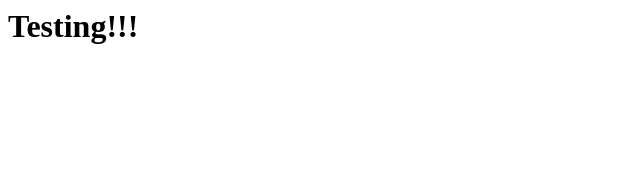
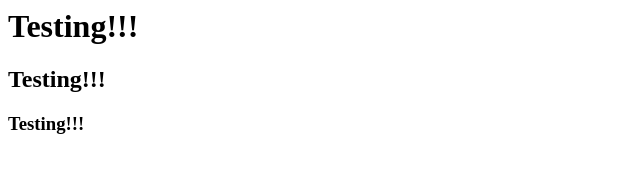
Before and after one commit to VindyNuku/test-vindyProject, a plain HTML site: page index.html in a window 1280 px wide. Shown: the whole page, without its empty margins (0-640 px from the left). Drawn offline with Linux system fonts and the light colour scheme.

Commit message:
Update index.html

```diff
--- a/index.html
+++ b/index.html
@@ -1 +1,3 @@
 <h1>Testing!!!</h1>
+<h2>Testing!!!</h2>
+<h3>Testing!!!</h3>
```
